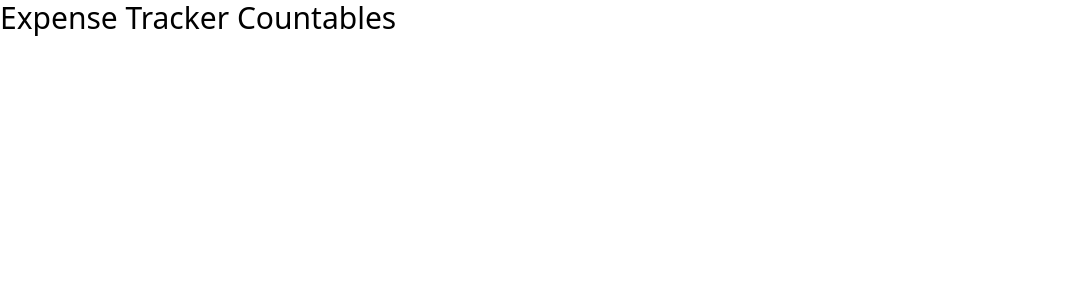
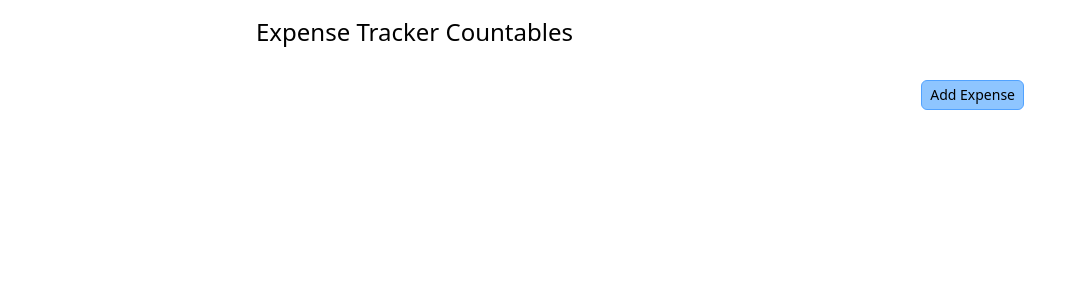
Before and after one commit to vincentBCP/expense-tracker-countables, a React (Vite) app: page / in a window 1280 px wide. Shown: the top 300 px of the page, without its empty margins (0-1085 px from the left). Built offline with nearby package versions, Linux system fonts and the light colour scheme.

Commit message:
Add AddExpenseButton

```diff
--- a/src/App.jsx
+++ b/src/App.jsx
@@ -1,5 +1,17 @@
+import AddExpenseButton from "./components/AddExpenseButton";
+
 const App = () => {
-  return <h1 className="text-3xl">Expense Tracker Countables</h1>;
+  return (
+    <div className="w-full max-w-[800px] mx-auto p-4">
+      <div className="flex flex-col">
+        <h1 className="text-2xl mb-8">Expense Tracker Countables</h1>
+        <AddExpenseButton
+          className="self-end"
+          onClick={() => alert("clicked!")}
+        />
+      </div>
+    </div>
+  );
 };
 
 export default App;
--- /dev/null
+++ b/src/components/AddExpenseButton/AddExpenseButton.jsx
@@ -0,0 +1,17 @@
+const AddExpenseButton = ({ className = "", onClick }) => {
+  const classNames = [
+    "text-sm rounded-md px-2 py-1 cursor-pointer bg-blue-300 border border-blue-400",
+    "duration-300 active:bg-blue-400",
+  ];
+
+  return (
+    <button
+      className={`${classNames.join(" ")} ${className}`}
+      onClick={onClick}
+    >
+      Add Expense
+    </button>
+  );
+};
+
+export default AddExpenseButton;
--- /dev/null
+++ b/src/components/AddExpenseButton/index.jsx
@@ -0,0 +1,2 @@
+import AddExpenseButton from "./AddExpenseButton";
+export default AddExpenseButton;
```
